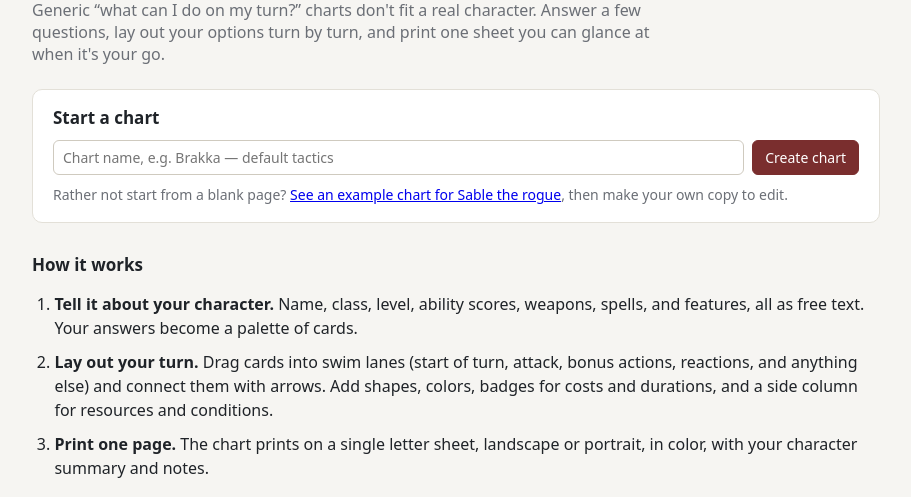
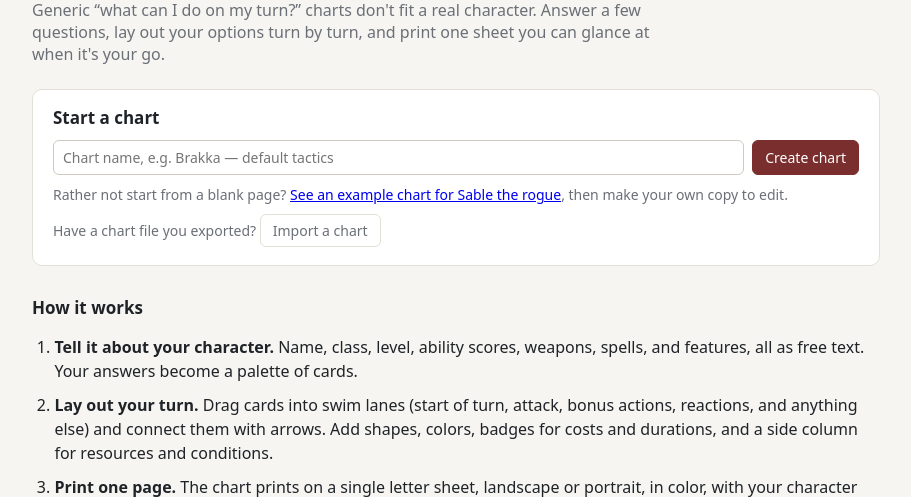
Before and after one commit to pberry/character-flow, a Flask app: page / in a window 1280 px wide. Shown: the part 124-621 px from the top of the page, without its empty margins (184-1095 px from the left). Run offline with Flask 3, Linux system fonts and the light colour scheme.

Commit message:
Add chart export and import (#37)
* Add a feedback link to the site footer

Co-Authored-By: Claude Opus 5.5 <noreply@anthropic.com>

* Add chart file export and strict import checks

One chart becomes one JSON file holding its name and data, never its keys.
parseChartFile refuses anything normalizeChart would crash on or silently
drop, because a damaged backup must say so rather than lose content.

data.version, written since the v2 format but never read, becomes the file's
version. The frozen chart-v2.json fixture fails if a breaking change leaves
existing backups unable to import.

Co-Authored-By: Claude Opus 5.5 <noreply@anthropic.com>

* Add Export to the editor and Import a chart to the home page

Importing always creates a new chart with new links and opens with the
bookmark dialog, so restoring a backup can never overwrite a chart.

Co-Authored-By: Claude Opus 5.5 <noreply@anthropic.com>

---------

Co-authored-by: Claude Opus 5.5 <noreply@anthropic.com>

```diff
--- a/app/static/js/editor.js
+++ b/app/static/js/editor.js
@@ -9,6 +9,7 @@ import { ORIENTATIONS } from "./layout.js";
 import { showLinksDialog } from "./links.js";
 import { renderPalette } from "./palette.js";
 import { buildPrintSheet } from "./print.js";
+import { downloadChart } from "./transfer.js";
 import { rememberChart } from "./recent.js";
 import { SHAPES, shapePathD } from "./shapes.js";
 import { MAX_COUNT, getItem, getSection } from "./sidebar.js";
@@ -333,6 +334,7 @@ export function showEditor(container, chartRecord) {
       nameEl,
       h("a", { class: "btn", href: `#/edit/${chartRecord.edit_key}/intro` }, "Edit character"),
       h("button", { class: "btn", title: "Edit and view links for this chart", onclick: () => showLinksDialog(chartRecord) }, "Links"),
+      h("button", { class: "btn", title: "Download this chart as a file to keep as a backup", onclick: () => downloadChart(chartRecord) }, "Export"),
       h("span", { class: "spacer" }),
       status,
       h("button", { class: "btn", title: "Zoom out", onclick: () => canvas.zoomBy(1 / 1.2) }, "−"),
--- a/app/static/js/main.js
+++ b/app/static/js/main.js
@@ -9,6 +9,7 @@ import { renderIntro } from "./intro.js";
 import { showLinksDialog } from "./links.js";
 import { newChart, normalizeChart } from "./model.js";
 import { forgetChart, loadRecent, rememberChart } from "./recent.js";
+import { readChartFile } from "./transfer.js";
 import { showView } from "./view.js";
 
 const app = document.getElementById("app");
@@ -105,6 +106,23 @@ function showHome() {
     );
   }
 
+  // An imported chart is always a new chart, so it opens with its new links.
+  const fileInput = h("input", { type: "file", accept: ".json,application/json", hidden: true, "aria-label": "Chart file to import" });
+  fileInput.addEventListener("change", () => {
+    const [file] = fileInput.files;
+    if (!file) return;
+    run(async () => {
+      const { name, data } = await readChartFile(file);
+      const chart = await api.createChart(name, data);
+      rememberChart(chart);
+      justCreated = chart.edit_key;
+      go(`#/edit/${chart.edit_key}`);
+    }).finally(() => {
+      // Choosing the same file again (after fixing it) must fire another change.
+      fileInput.value = "";
+    });
+  });
+
   const form = h("form", { class: "new-chart" }, nameInput, h("button", { class: "btn primary", type: "submit" }, "Create chart"));
   form.addEventListener("submit", (e) => {
     e.preventDefault();
@@ -132,6 +150,8 @@ function showHome() {
           h("p", { class: "example" }, "Rather not start from a blank page? ",
             h("a", { href: "#/example/sable" }, "See an example chart for Sable the rogue"),
             ", then make your own copy to edit."),
+          h("p", { class: "example" }, "Have a chart file you exported? ",
+            h("button", { class: "btn", type: "button", onclick: () => fileInput.click() }, "Import a chart"), fileInput),
           error),
       ),
       recentPanel,
@@ -171,7 +191,8 @@ function showHome() {
         h("section", { class: "panel" }, h("h2", {}, "No accounts. Your link is your key."),
           h("p", {}, "Every chart gets two secret links. The ", h("b", {}, "edit link"), " is yours: anyone with it can change the chart, so keep it private. "
             + "The ", h("b", {}, "view link"), " is safe to share: people can look, print, and make their own copy, but never change yours."),
-          h("p", { class: "muted" }, "Bookmark your edit link. This browser remembers your charts too, but if you lose the link there's no password to reset.")),
+          h("p", { class: "muted" }, "Bookmark your edit link. This browser remembers your charts too, but if you lose the link there's no password to reset. "
+            + "For a backup of your own, use Export in the editor.")),
       ),
       h("footer", { class: "site-footer muted" },
         "Character Flow is a free hobby project. ",
--- a/app/static/js/model.js
+++ b/app/static/js/model.js
@@ -48,8 +48,12 @@ export function defaultCharacter() {
   };
 }
 
+// The format of a chart's data. See transfer.js before changing it: exported
+// files must keep importing, and stored charts would need upgrading too.
+export const CHART_VERSION = 2;
+
 export function newChart(character = defaultCharacter()) {
-  return { version: 2, character, lanes: defaultLanes(), boxes: [], edges: [], sidebar: null, groups: [], orientation: "landscape" };
+  return { version: CHART_VERSION, character, lanes: defaultLanes(), boxes: [], edges: [], sidebar: null, groups: [], orientation: "landscape" };
 }
 
 // Fill in anything missing from older or hand-edited data.
--- /dev/null
+++ b/app/static/js/transfer.js
@@ -0,0 +1,132 @@
+// Export and import: one chart as one JSON file, so players can keep their own
+// backups. A file holds the chart's name and data and never its keys, since
+// files get passed around. Importing always makes a new chart with new links.
+//
+// `data.version` (CHART_VERSION) is the file's only version number. Adding an
+// optional field needs no bump: unknown fields are kept, and normalizeChart fills
+// in missing ones. A breaking change bumps it, and must keep old files importing:
+// upgrade them here, before they're checked.
+
+import { CHART_VERSION, normalizeChart } from "./model.js";
+import { SIDES } from "./geometry.js";
+
+export const FILE_FORMAT = "character-flow-chart";
+// Far above the server's 128 KiB limit on a chart, which applies to the chart
+// without the file's indentation. This only keeps a wrong file from being read.
+export const MAX_FILE_BYTES = 1024 * 1024;
+
+const DAMAGED = "This chart file is damaged";
+
+const isObject = (v) => v !== null && typeof v === "object" && !Array.isArray(v);
+const isText = (v) => typeof v === "string";
+
+function check(ok, problem) {
+  if (!ok) throw new Error(`${DAMAGED}: ${problem}.`);
+}
+
+function checkList(list, label, checkItem) {
+  check(Array.isArray(list), `its ${label} list is missing`);
+  list.forEach((item, i) => {
+    const name = `${label} ${i + 1}`;
+    check(isObject(item), `${name} is unreadable`);
+    checkItem(item, name);
+  });
+}
+
+function checkUnique(items, label) {
+  check(new Set(items.map((i) => i.id)).size === items.length, `its ${label} ids are repeated`);
+}
+
+function checkCharacter(character) {
+  check(isObject(character), "its character is missing");
+  for (const [key, label] of [["abilities", "ability"], ["weapons", "weapon"], ["spells", "spell"], ["features", "feature"]]) {
+    checkList(character[key], label, (item, name) => check(isText(item.name), `${name} has no name`));
+  }
+}
+
+function checkLanes(lanes) {
+  checkList(lanes, "lane", (lane, name) => {
+    check(isText(lane.id) && isText(lane.name) && isText(lane.color), `${name} is incomplete`);
+  });
+  check(lanes.length > 0, "it has no lanes");
+  checkUnique(lanes, "lane");
+}
+
+function checkBoxes(boxes, lanes) {
+  const laneIds = new Set(lanes.map((l) => l.id));
+  checkList(boxes, "box", (box, name) => {
+    check(isText(box.id), `${name} has no id`);
+    check(laneIds.has(box.lane), `${name} is in a lane that doesn't exist`);
+    check(Number.isFinite(box.x) && Number.isFinite(box.y), `${name} has no position`);
+    check(box.w > 0 && box.h > 0 && Number.isFinite(box.w) && Number.isFinite(box.h), `${name} has no size`);
+    check(isText(box.text) && isText(box.color), `${name} is incomplete`);
+  });
+  checkUnique(boxes, "box");
+}
+
+function checkEdges(edges, boxes) {
+  const boxIds = new Set(boxes.map((b) => b.id));
+  const end = (e) => isObject(e) && boxIds.has(e.box) && SIDES.includes(e.side);
+  checkList(edges, "arrow", (edge, name) => check(end(edge.from) && end(edge.to), `${name} doesn't join two boxes`));
+}
+
+// Checks what normalizeChart can't repair (it would crash) or would repair by
+// dropping content without saying so. All of a file imports, or none of it.
+function checkChart(data) {
+  checkCharacter(data.character);
+  checkLanes(data.lanes);
+  checkBoxes(data.boxes, data.lanes);
+  checkEdges(data.edges, data.boxes);
+  check(data.sidebar == null || isObject(data.sidebar), "its side column is unreadable");
+  check(data.groups === undefined || Array.isArray(data.groups), "its groups are unreadable");
+}
+
+function checkVersion(version) {
+  if (version > CHART_VERSION) {
+    throw new Error("This file was made by a newer version of Character Flow. Reload this page and try again.");
+  }
+  check(version === CHART_VERSION, "it has an unknown chart version");
+}
+
+// The { name, data } in a chart file's text, or an Error that can be shown to the player.
+export function parseChartFile(text) {
+  let file;
+  try {
+    file = JSON.parse(text);
+  } catch {
+    throw new Error("This file isn't valid JSON, so it may be damaged or incomplete.");
+  }
+  if (!isObject(file) || file.format !== FILE_FORMAT) throw new Error("This isn't a Character Flow chart file.");
+  check(isText(file.name) && file.name.trim(), "it has no chart name");
+  check(isObject(file.data), "it has no chart data");
+  checkVersion(file.data.version);
+  checkChart(file.data);
+  return { name: file.name.trim(), data: normalizeChart(file.data) };
+}
+
+export async function readChartFile(file) {
+  if (file.size > MAX_FILE_BYTES) throw new Error("This file is too large to be a chart.");
+  return parseChartFile(await file.text());
+}
+
+// en-CA writes dates as YYYY-MM-DD, in the player's own time zone.
+export function exportFilename(name, now = new Date()) {
+  const safe = name.replace(/[^\p{L}\p{N}]+/gu, "-").replace(/^-+|-+$/g, "") || "chart";
+  return `${safe}-${now.toLocaleDateString("en-CA")}.json`;
+}
+
+export function exportChart({ name, data }, now = new Date()) {
+  const file = { format: FILE_FORMAT, exported_at: now.toISOString(), name, data };
+  return { filename: exportFilename(name, now), text: `${JSON.stringify(file, null, 2)}\n` };
+}
+
+// Downloads what's on screen, including changes that haven't autosaved yet.
+export function downloadChart(record) {
+  const { filename, text } = exportChart(record);
+  const url = URL.createObjectURL(new Blob([text], { type: "application/json" }));
+  const link = document.createElement("a");
+  link.href = url;
+  link.download = filename;
+  link.click();
+  URL.revokeObjectURL(url);
+}
--- a/app/templates/base.html
+++ b/app/templates/base.html
@@ -30,7 +30,10 @@
     </main>
     <footer class="site-footer muted">
       Character Flow is a free hobby project.
-      <a href="/faq">FAQ</a> · <a href="/stats">Stats</a> · <a href="https://github.com/pberry/character-flow">Source on GitHub</a>.
+      <a href="/faq">FAQ</a> ·
+      <a href="mailto:feedback@characterflow.app?Subject=Feedback">Feedback</a> ·
+      <a href="/stats">Stats</a> ·
+      <a href="https://github.com/pberry/character-flow">Source on GitHub</a>.
     </footer>
   </div>
 </body>
```
Also changed, not shown: PRD.md (+17 -0 lines), app/templates/pages/faq.html (+7 -0 lines), tests/e2e/test_ui.py (+64 -0 lines), tests/js/fixtures/chart-v2.json (added, +36 -0 lines), tests/js/transfer.test.mjs (added, +157 -0 lines), CHANGELOG.md, README.md.
